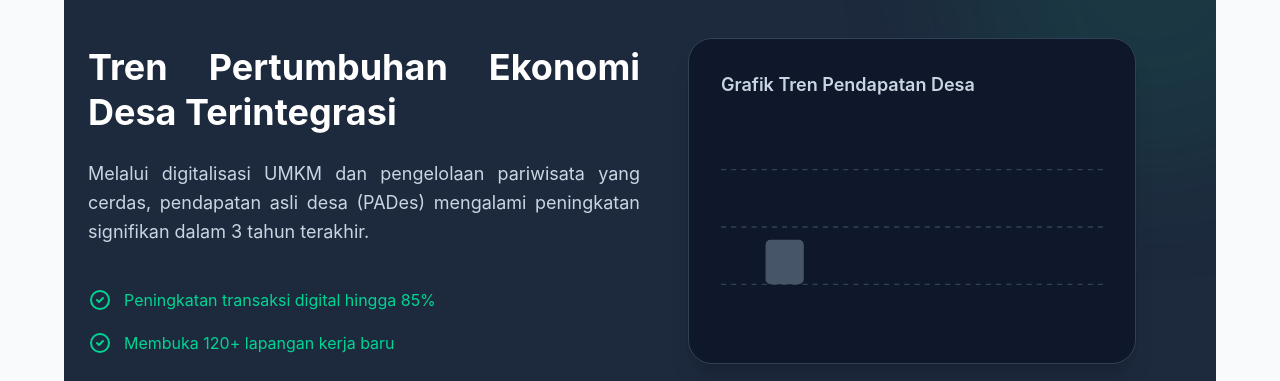
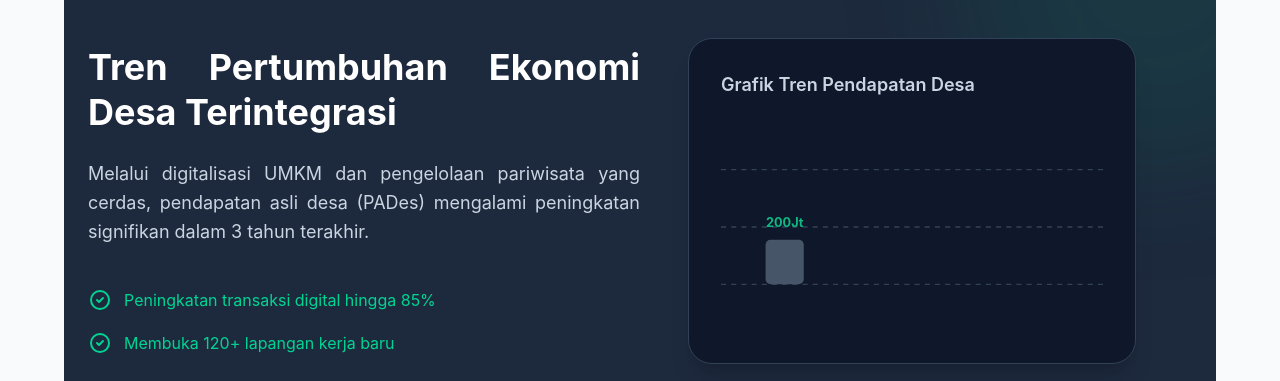
Before and after one commit to muhammadarlianoscar-uti/TA-WEB-24-SEMBADE, a Next.js app in the folder my-app/: page /potensi in a window 1280 px wide. Shown: the part 1500-1881 px from the top of the page. Built offline with nearby package versions, Linux system fonts and the light colour scheme.

Commit message:
menampilkan teks 200Jt pada grafik SVG sebagai label nilai pendapatan tahun 2024.

```diff
--- a/my-app/app/potensi/page.tsx
+++ b/my-app/app/potensi/page.tsx
@@ -301,7 +301,7 @@ export default function PotensiPage() {
 
                   {/* Batang 2024 */}
                   <rect x="35" y="85" width="30" height="35" fill="#475569" rx="4" className="hover:fill-emerald-500 transition-colors duration-300 cursor-pointer" />
-
+                  <text x="50" y="75" textAnchor="middle" fill="#10b981" fontSize="10" className="font-bold">200Jt</text>
                 </svg>
               </div>
             </div>
```
